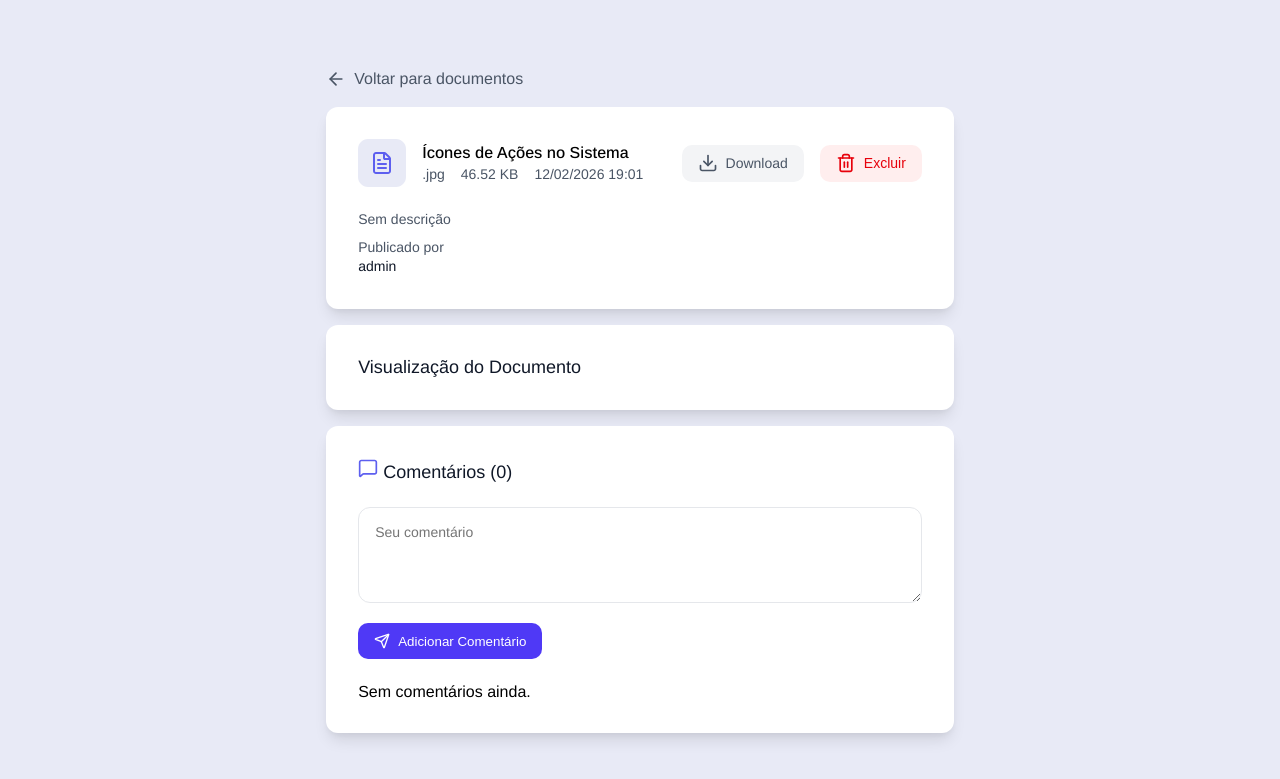
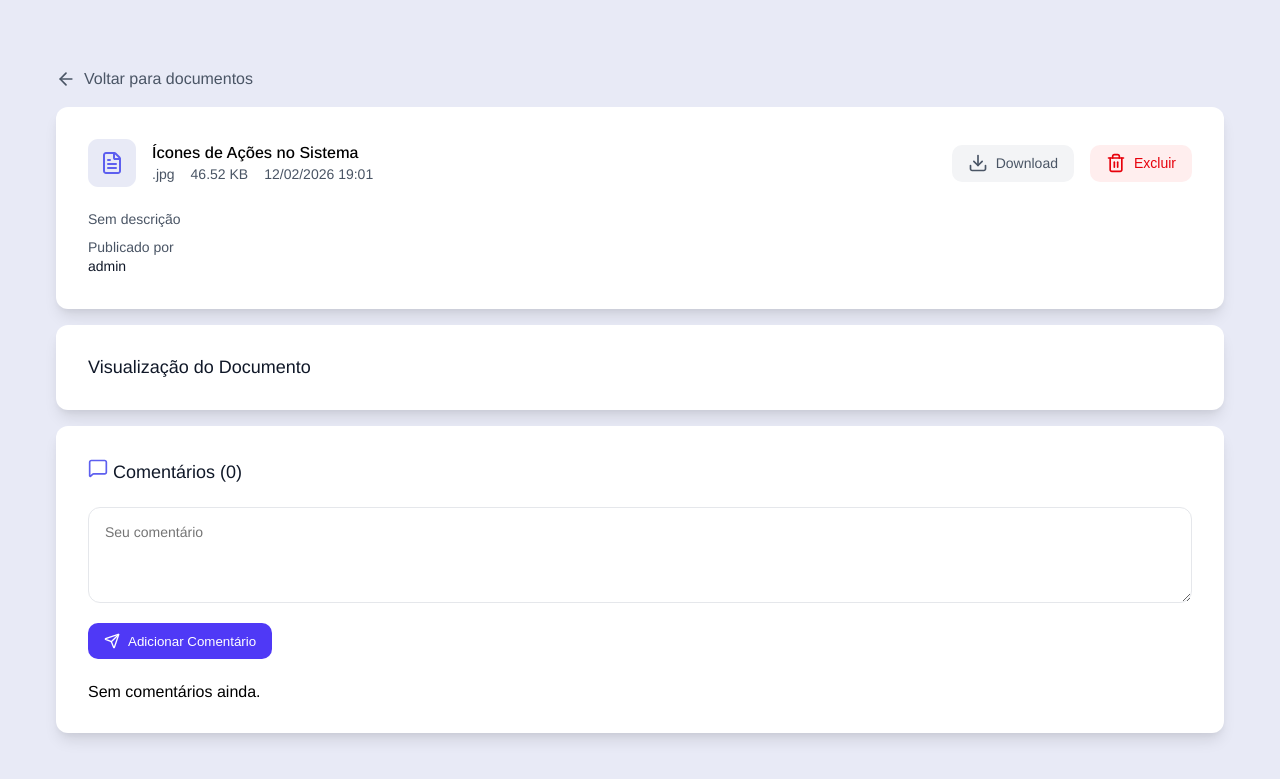
Before and after one commit to CaioDuart3/docs_manager, a Django app: page /documents/8/ in a window 1280 px wide. Shown: the top 779 px of the page. Run offline with Django 5.2, Linux system fonts and the light colour scheme; a user stored in the database is signed in; data comes from the database, SQL or seed files in the repository.

Commit message:
fix(style): conserta width em detalhes

```diff
--- a/docs_manager/apps/documents/templates/documents/documents_details.html
+++ b/docs_manager/apps/documents/templates/documents/documents_details.html
@@ -15,7 +15,7 @@
   </head>
   <body>
 
-    <div style="display: flex; flex-direction: column; gap: 16px; width: auto">
+    <div style="display: flex; flex-direction: column; gap: 16px; width: auto; width: 100%; max-width: 1200px; margin: 0 auto; padding: 16px;">
 
         <a class="back-button" href="{% url 'documents_list' %}">
       <svg
```
